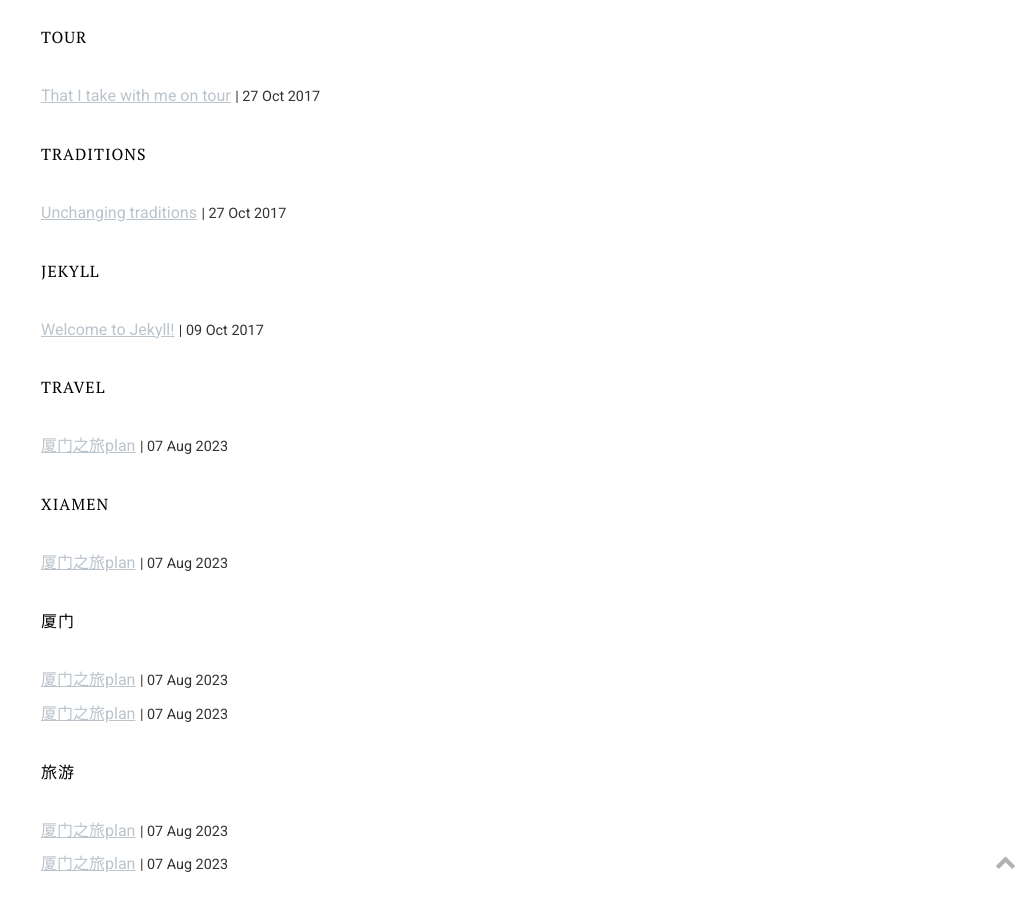
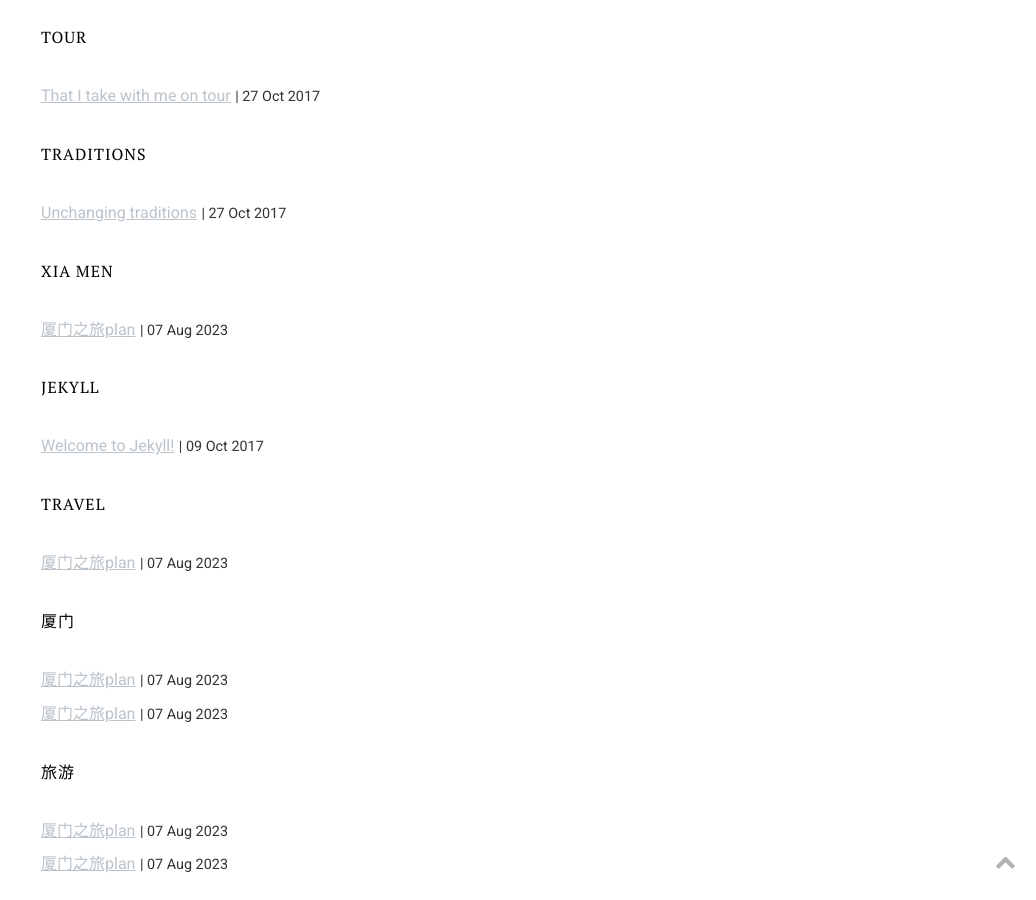
Before and after one commit to 2434666290/2434666290.github.io, a Jekyll site: the page built from tags.html, in a window 1280 px wide and 900 px high, scrolled down 2519 px. Shown: the whole window, without its empty margins (244-1280 px from the left). Built offline with Jekyll 4.4.1, drawn with Linux system fonts in a browser that asks for light colours.

Commit message:
Update 2023-08-07-厦门之旅plan.markdown

```diff
--- a/_posts/2023-08-07-厦门之旅plan.markdown
+++ b/_posts/2023-08-07-厦门之旅plan.markdown
@@ -3,7 +3,7 @@ layout: post
 title: 厦门之旅plan
 date: 2023-08-07 10:11:50 +0300
 img: 22.jpg
-tags: [xiamen, travel]
+tags: [Xia Men, travel]
 author: Li Haopeng
 ---
 
```
